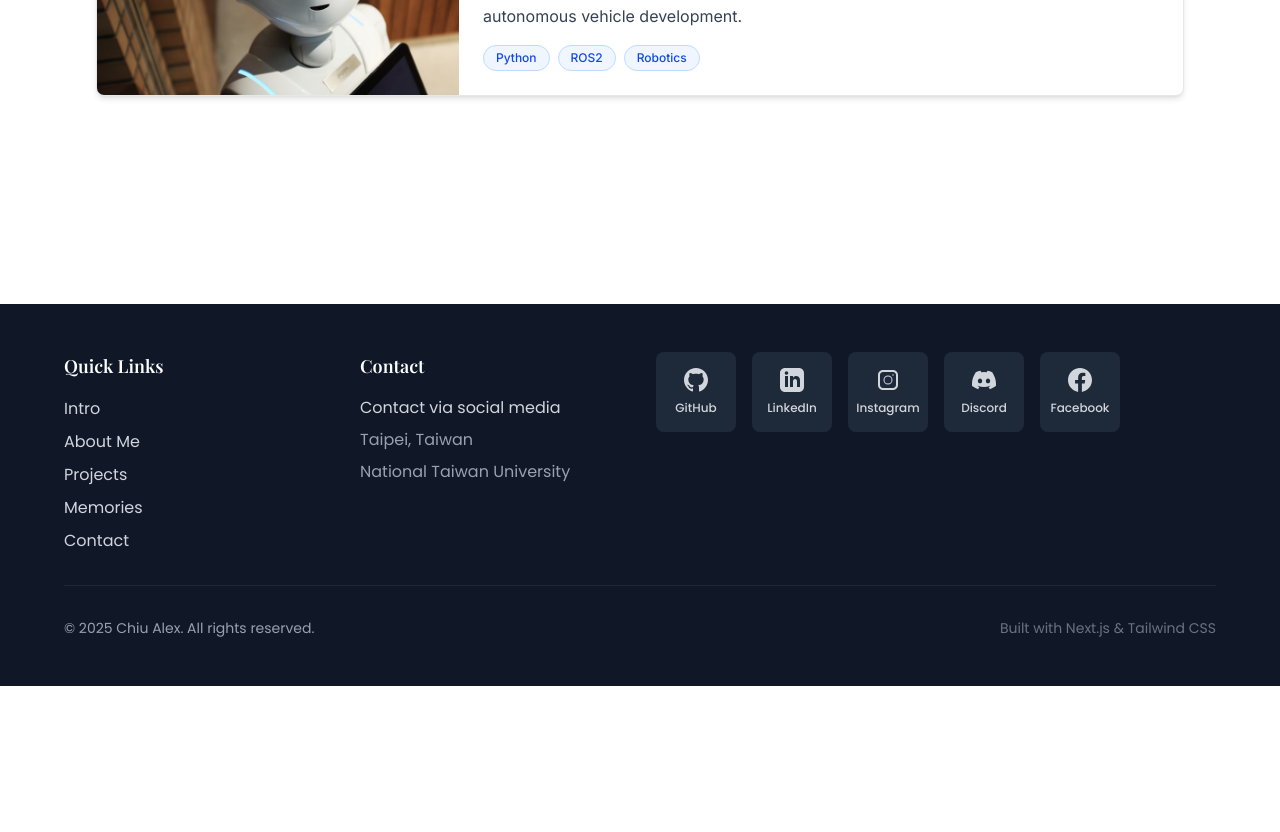
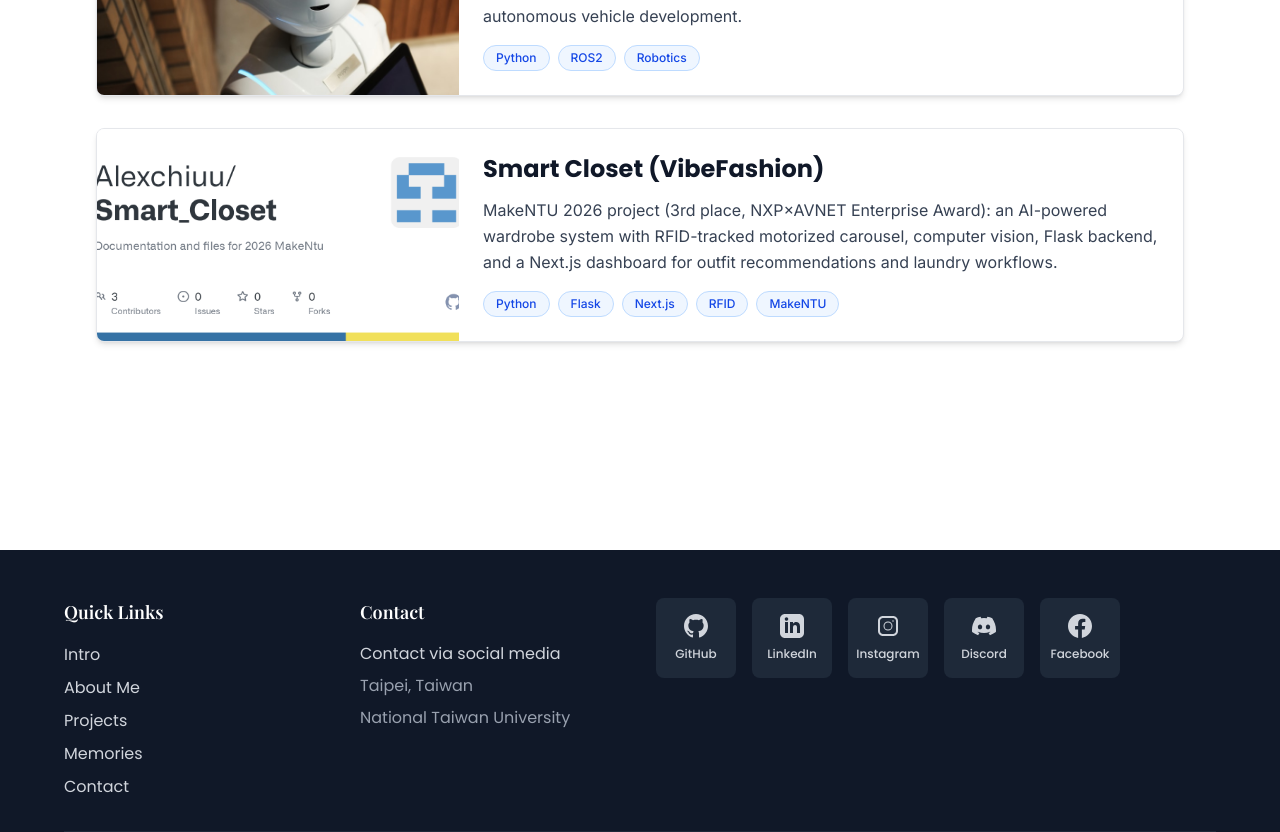
Before and after one commit to Alexchiuu/portfolio, a Next.js app: page /projects in a window 1280 px wide. Shown: the part 1220-2052 px from the top of the page. Before the commit the page ends 1906 px from the top, so only its background shows below. Built offline with nearby package versions, Linux system fonts and the light colour scheme.

Commit message:
commit: add smart closet project image

```diff
--- a/app/projects/page.tsx
+++ b/app/projects/page.tsx
@@ -64,6 +64,14 @@ export default function ProjectsPage() {
       url: "https://github.com/Alexchiuu/ROS_ackermann_car",
       tags: ["Python", "ROS2", "Robotics"],
       coverImage: "/projects/ros-car.jpg"
+    },
+    {
+      id: 5,
+      title: "Smart Closet (VibeFashion)",
+      description: "MakeNTU 2026 project (3rd place, NXP×AVNET Enterprise Award): an AI-powered wardrobe system with RFID-tracked motorized carousel, computer vision, Flask backend, and a Next.js dashboard for outfit recommendations and laundry workflows.",
+      url: "https://github.com/Alexchiuu/Smart_Closet",
+      tags: ["Python", "Flask", "Next.js", "RFID", "MakeNTU"],
+      coverImage: "/projects/smart-closet.png"
     }
   ];
 
```
Also changed, not shown: public/projects/smart-closet.png (added).
